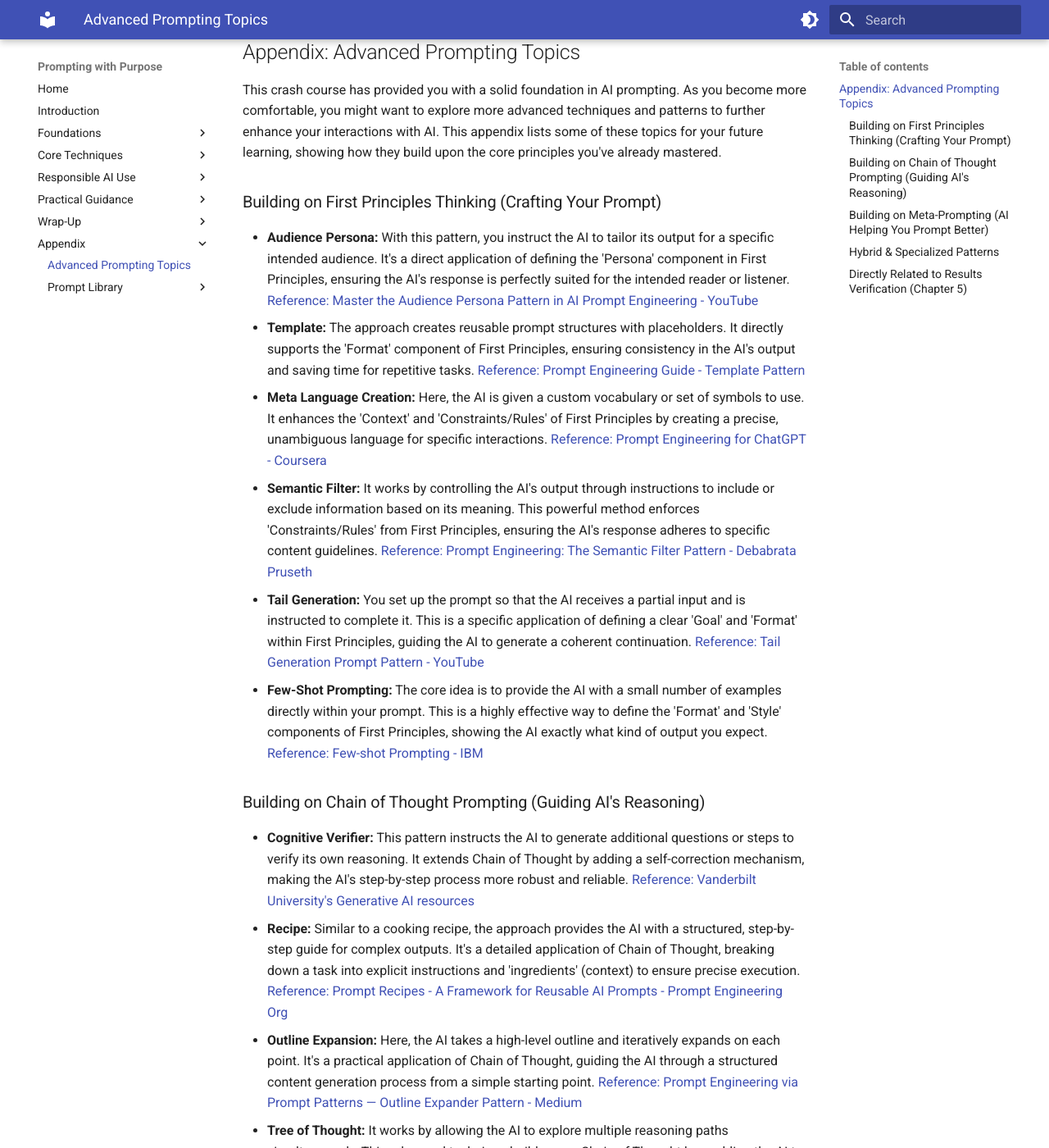
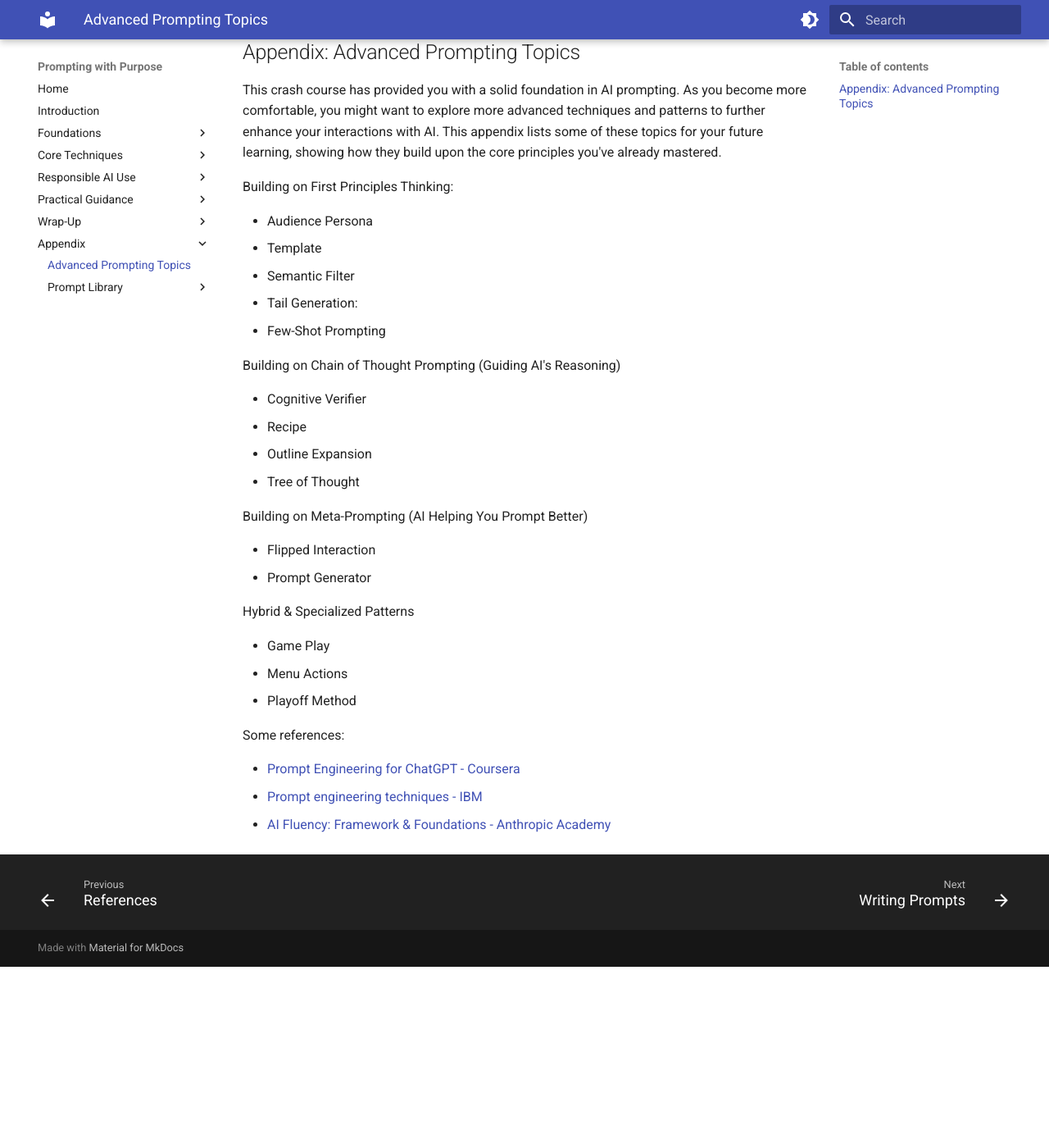
Before and after one commit to jmetzz/prompting-with-purpose, an MkDocs documentation site: the page built from docs/appendix.md, in a window 1280 px wide and 1400 px high, scrolled down 222 px. Shown: the whole window at 82% size. Built offline with MkDocs 1.6.1 and Material for MkDocs 9.7.7, drawn with Linux system fonts in a browser that asks for light colours; after the commit the page ends 1401 px from its top, so only the background shows below that; some of the changed text lies outside the part shown.

Commit message:
fix(appendix): broken links

```diff
--- a/docs/appendix.md
+++ b/docs/appendix.md
@@ -5,33 +5,34 @@
 
 This crash course has provided you with a solid foundation in AI prompting. As you become more comfortable, you might want to explore more advanced techniques and patterns to further enhance your interactions with AI. This appendix lists some of these topics for your future learning, showing how they build upon the core principles you've already mastered.
 
-### Building on First Principles Thinking (Crafting Your Prompt)
+Building on First Principles Thinking:
 
-- **Audience Persona:** With this pattern, you instruct the AI to tailor its output for a specific intended audience. It's a direct application of defining the 'Persona' component in First Principles, ensuring the AI's response is perfectly suited for the intended reader or listener. [Reference: Master the Audience Persona Pattern in AI Prompt Engineering - YouTube](https://www.youtube.com/watch?v=2_yJ0-F2_F0)
-- **Template:** The approach creates reusable prompt structures with placeholders. It directly supports the 'Format' component of First Principles, ensuring consistency in the AI's output and saving time for repetitive tasks. [Reference: Prompt Engineering Guide - Template Pattern](https://www.promptingguide.ai/techniques/template)
-- **Meta Language Creation:** Here, the AI is given a custom vocabulary or set of symbols to use. It enhances the 'Context' and 'Constraints/Rules' of First Principles by creating a precise, unambiguous language for specific interactions. [Reference: Prompt Engineering for ChatGPT - Coursera](https://www.coursera.org/learn/prompt-engineering)
-- **Semantic Filter:** It works by controlling the AI's output through instructions to include or exclude information based on its meaning. This powerful method enforces 'Constraints/Rules' from First Principles, ensuring the AI's response adheres to specific content guidelines. [Reference: Prompt Engineering: The Semantic Filter Pattern - Debabrata Pruseth](https://debabratapruseth.com/prompt-engineering-semantic-filter-pattern/)
-- **Tail Generation:** You set up the prompt so that the AI receives a partial input and is instructed to complete it. This is a specific application of defining a clear 'Goal' and 'Format' within First Principles, guiding the AI to generate a coherent continuation. [Reference: Tail Generation Prompt Pattern - YouTube](https://www.youtube.com/watch?v=2_yJ0-F2_F0)
-- **Few-Shot Prompting:** The core idea is to provide the AI with a small number of examples directly within your prompt. This is a highly effective way to define the 'Format' and 'Style' components of First Principles, showing the AI exactly what kind of output you expect. [Reference: Few-shot Prompting - IBM](https://www.ibm.com/docs/en/watsonx-ai/1.0?topic=prompt-engineering-few-shot-prompting)
+- Audience Persona
+- Template
+- Semantic Filter
+- Tail Generation:
+- Few-Shot Prompting
 
-### Building on Chain of Thought Prompting (Guiding AI's Reasoning)
+Building on Chain of Thought Prompting (Guiding AI's Reasoning)
 
-- **Cognitive Verifier:** This pattern instructs the AI to generate additional questions or steps to verify its own reasoning. It extends Chain of Thought by adding a self-correction mechanism, making the AI's step-by-step process more robust and reliable. [Reference: Vanderbilt University's Generative AI resources](https://www.vanderbilt.edu/generative-ai/resources/)
-- **Recipe:** Similar to a cooking recipe, the approach provides the AI with a structured, step-by-step guide for complex outputs. It's a detailed application of Chain of Thought, breaking down a task into explicit instructions and 'ingredients' (context) to ensure precise execution. [Reference: Prompt Recipes - A Framework for Reusable AI Prompts - Prompt Engineering Org](https://www.promptengineering.org/prompt-recipes-a-framework-for-reusable-ai-prompts/)
-- **Outline Expansion:** Here, the AI takes a high-level outline and iteratively expands on each point. It's a practical application of Chain of Thought, guiding the AI through a structured content generation process from a simple starting point. [Reference: Prompt Engineering via Prompt Patterns — Outline Expander Pattern - Medium](https://medium.com/@ali.aslam/prompt-engineering-via-prompt-patterns-outline-expander-pattern-a0f2d2e1b2e1)
-- **Tree of Thought:** It works by allowing the AI to explore multiple reasoning paths simultaneously. This advanced technique builds upon Chain of Thought by enabling the AI to branch out and evaluate several potential intermediate steps before arriving at a solution, ideal for complex problems with uncertainty. [Reference: Tree of Thoughts: Deliberate Problem Solving with Large Language Models - arXiv](https://arxiv.org/abs/2305.10601)
+- Cognitive Verifier
+- Recipe
+- Outline Expansion
+- Tree of Thought
 
-### Building on Meta-Prompting (AI Helping You Prompt Better)
+Building on Meta-Prompting (AI Helping You Prompt Better)
 
-- **Flipped Interaction:** You set up the prompt so that the AI asks _you_ questions, reversing the typical user-AI dynamic. It's a direct application of Meta-Prompting, as the AI helps you clarify your own needs and formulate better prompts by guiding the information-gathering process. [Reference: Chat Prompts: Understanding the Flipped Interaction Pattern - Curam Ai](https://www.curam-ai.com.au/blog/chat-prompts-understanding-the-flipped-interaction-pattern)
-- **Prompt Generator:** The core idea is to use an AI to help you create better prompts. It's a prime example of Meta-Prompting in action, where the AI assists you in refining your initial ideas into detailed, optimized prompts. [Reference: What is a Prompt Generator? - Voiceflow](https://www.voiceflow.com/blog/prompt-generator)
+- Flipped Interaction
+- Prompt Generator
 
-### Hybrid & Specialized Patterns
+Hybrid & Specialized Patterns
 
-- **Game Play:** This pattern frames your interaction with the AI as a game. It combines elements of First Principles (defining rules), Chain of Thought (sequential turns), and Meta-Prompting (AI as game master guiding the interaction), making it useful for interactive learning or simulations. [Reference: The Game Play Pattern in Prompt Engineering - Medium](https://medium.com/@ali.aslam/the-game-play-pattern-in-prompt-engineering-a0f2d2e1b2e1)
-- **Menu Actions:** With this approach, the AI is presented with a predefined set of actionable options. It relates to First Principles by defining clear 'Constraints/Rules' and 'Format' for interaction, and can be used within a Chain of Thought to guide multi-step processes. [Reference: Menu Actions Pattern: Prompt Engineering - Medium](https://medium.com/@souravpati/menu-actions-pattern-prompt-engineering-a0f2d2e1b2e1)
-- **Playoff Method:** The core idea is to ask the AI to generate multiple competing ideas and then iteratively select the best. It combines creative generation (related to First Principles brainstorming) with a structured evaluation process (similar to Chain of Thought) to optimize decision-making. [Reference: The Playoff Method - God of Prompt](https://godofprompt.ai/playoff-method)
+- Game Play
+- Menu Actions
+- Playoff Method
 
-### Directly Related to Results Verification (Chapter 5)
+Some references:
 
-- **Fact Check List:** You set up the prompt so that the AI extracts and lists fundamental facts from its output for verification. It directly supports the 'SENSE' check from Chapter 5, providing a structured way to ensure the reliability of AI-generated content. [Reference: Fact Check List Prompt Pattern - YouTube](https://www.youtube.com/watch?v=2_yJ0-F2_F0)
+- [Prompt Engineering for ChatGPT - Coursera](https://www.coursera.org/learn/prompt-engineering)
+- [Prompt engineering techniques - IBM](https://www.ibm.com/think/topics/prompt-engineering-techniques)
+- [AI Fluency: Framework & Foundations - Anthropic Academy](https://anthropic.skilljar.com/ai-fluency-framework-foundations)
```
Also changed, not shown: AGENTS.md (renamed from gemini.md), 1 other file.
